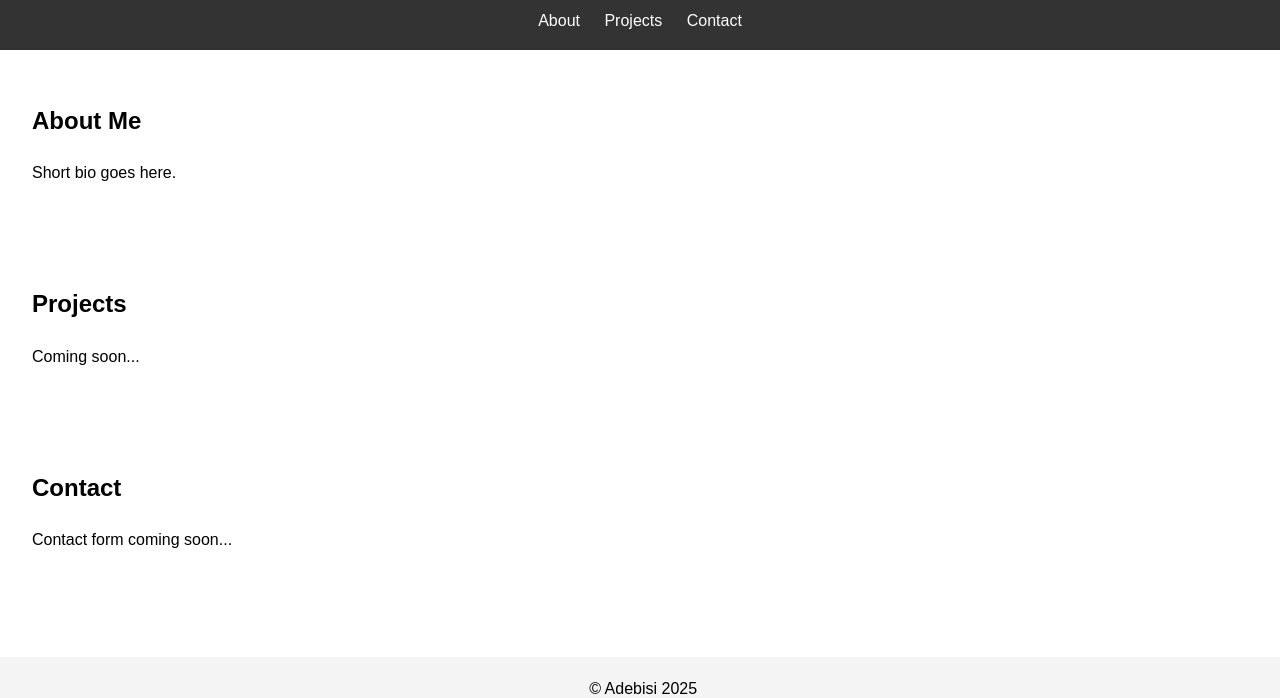
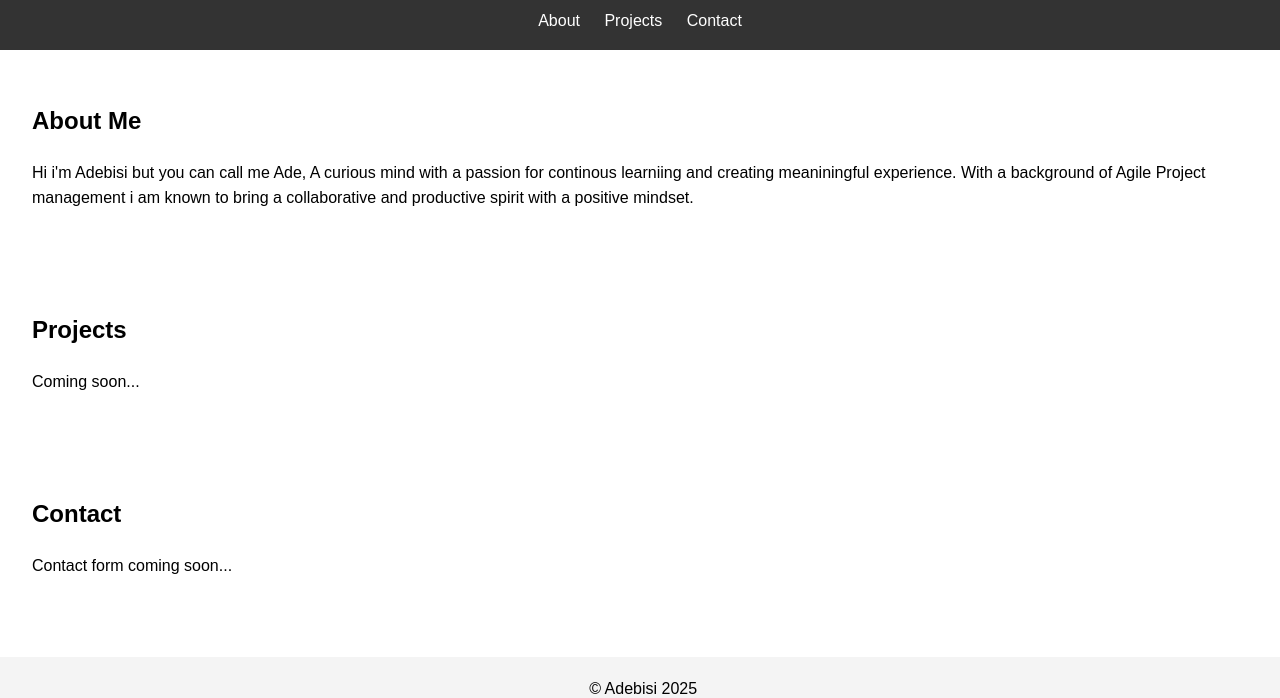
Before and after one commit to Debisi-o/My-Portfolio, a plain HTML site: page index.html in a window 1280 px wide. Shown: the part 102-800 px from the top of the page. Drawn offline with Linux system fonts and the light colour scheme.

Commit message:
new update

```diff
--- a/index.html
+++ b/index.html
@@ -20,7 +20,7 @@
 
     <section id="about">
         <h2>About Me</h2>
-        <p>Short bio goes here.</p>
+        <p>Hi i'm Adebisi but you can call me Ade, A curious mind with a passion for continous learniing and creating meaniningful experience. With a background of Agile Project management i am known to bring a collaborative and productive spirit with a positive mindset.</p>
     </section>
 
     <section id="projects">
```
